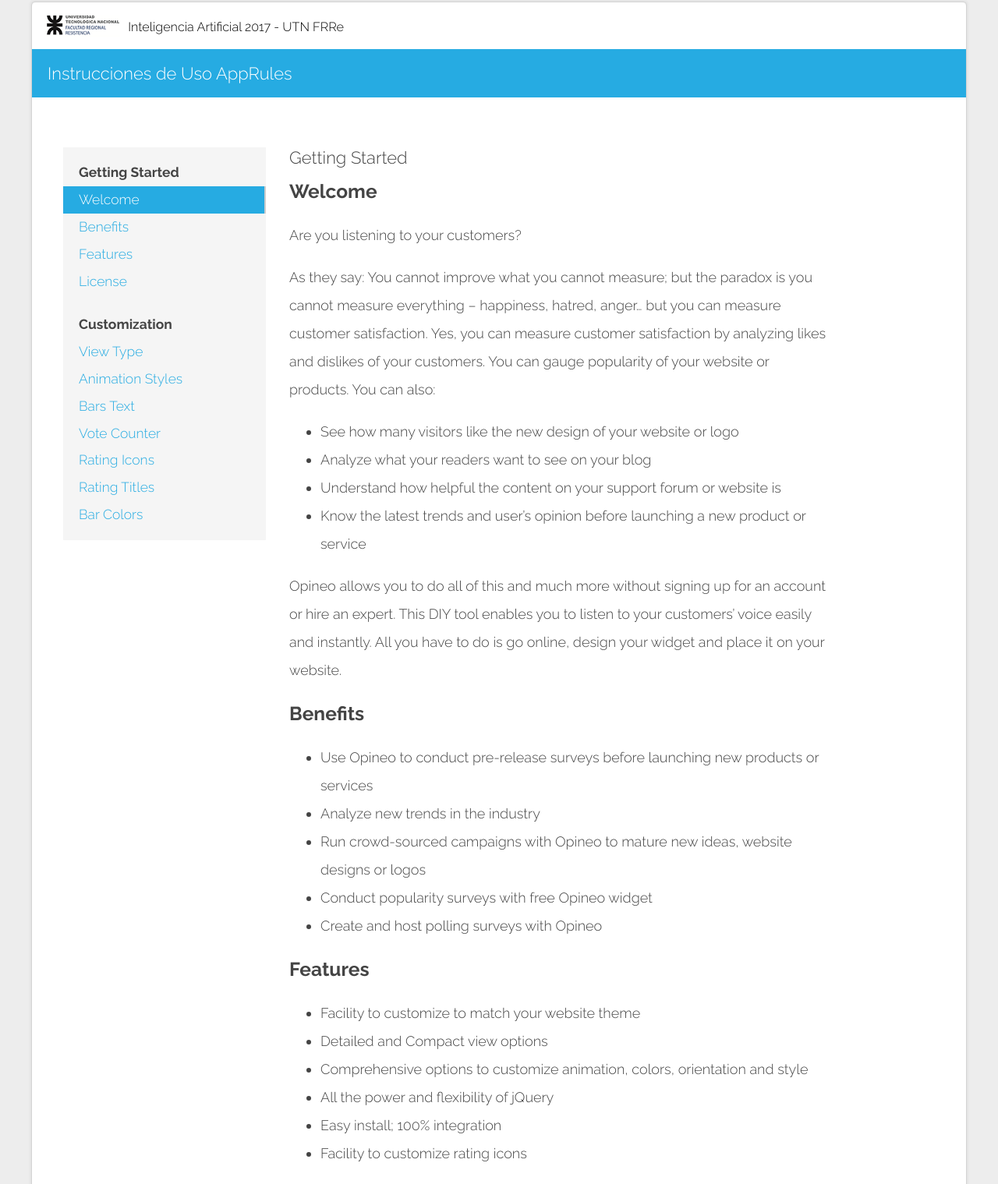
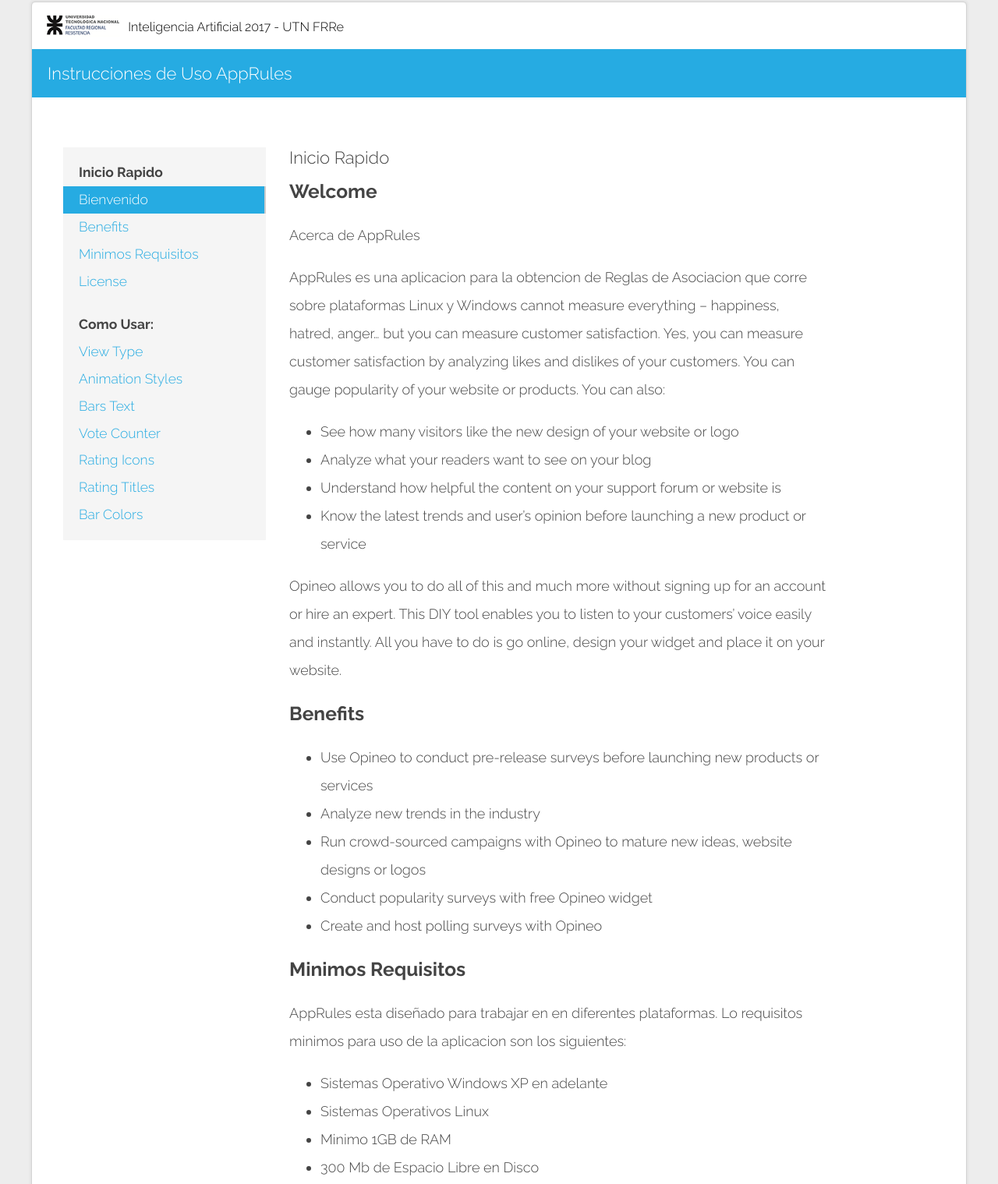
Before and after one commit to lucassebib/apriori, a plain HTML site: page help/index.html in a window 1280 px wide. Shown: the part 18-1537 px from the top of the page at 78% size. Drawn offline with Linux system fonts and the light colour scheme.

Commit message:
Fixed to errors.

```diff
--- a/help/index.html
+++ b/help/index.html
@@ -28,13 +28,13 @@
 <section>
   <div class="container">
     <ul class="docs-nav">
-      <li><strong>Getting Started</strong></li>
-      <li><a href="#welcome" class="cc-active">Welcome</a></li>
+      <li><strong>Inicio Rapido</strong></li>
+      <li><a href="#bienvenido" class="cc-active">Bienvenido</a></li>
       <li><a href="#benefits" class="cc-active">Benefits</a></li>
-      <li><a href="#features" class="cc-active">Features</a></li>
+      <li><a href="#features" class="cc-active">Minimos Requisitos</a></li>
       <li><a href="#license" class="cc-active">License</a></li>
       <li class="separator"></li>
-      <li><strong>Customization</strong></li>
+      <li><strong>Como Usar:</strong></li>
       <li><a href="#view_type" class="cc-active">View Type</a></li>
       <li><a href="#animation_style" class="cc-active">Animation Styles</a></li>
       <li><a href="#bars_text" class="cc-active">Bars Text</a></li>
@@ -44,11 +44,11 @@
       <li><a href="#bar_colors" class="cc-active">Bar Colors</a></li>
     </ul>
     <div class="docs-content">
-      <h2> Getting Started</h2>
-      <h3 id="welcome"> Welcome</h3>
-      <p> Are you listening to your customers?</p>
+      <h2> Inicio Rapido</h2>
+      <h3 id="bienvenido"> Welcome</h3>
+      <p> Acerca de AppRules</p>
 
-      <p> As they say: You cannot improve what you cannot measure; but the paradox is you
+      <p> AppRules es una aplicacion para la obtencion de Reglas de Asociacion que corre sobre plataformas Linux y Windows
         cannot measure everything – happiness, hatred, anger… but you can measure customer
         satisfaction. Yes, you can measure customer satisfaction by analyzing likes and
         dislikes of your customers. You can gauge popularity of your website or products.
@@ -72,14 +72,14 @@
         <li>Conduct popularity surveys with free Opineo widget</li>
         <li>Create and host polling surveys with Opineo</li>
       </ul>
-      <h3 id="features"> Features</h3>
+      <h3 id="features"> Minimos Requisitos </h3>
+      <p> AppRules esta diseñado para trabajar en en diferentes plataformas. Lo requisitos minimos para uso de la aplicacion son los siguientes:</p>
       <ul>
-        <li>Facility to customize to match your website theme</li>
-        <li>Detailed and Compact view options</li>
-        <li>Comprehensive options to customize animation, colors, orientation and style</li>
-        <li>All the power and flexibility of jQuery</li>
-        <li>Easy install; 100% integration</li>
-        <li>Facility to customize rating icons</li>
+        <li>Sistemas Operativo Windows XP en adelante</li>
+        <li>Sistemas Operativos Linux</li>
+        <li>Minimo 1GB de RAM</li>
+        <li>300 Mb de Espacio Libre en Disco</li>
+
       </ul>
       <h3 id="license"> License</h3>
       <p> This Feedback Collection and Polling widget is free for personal and commercial
```
Also changed, not shown: 5 other files.
